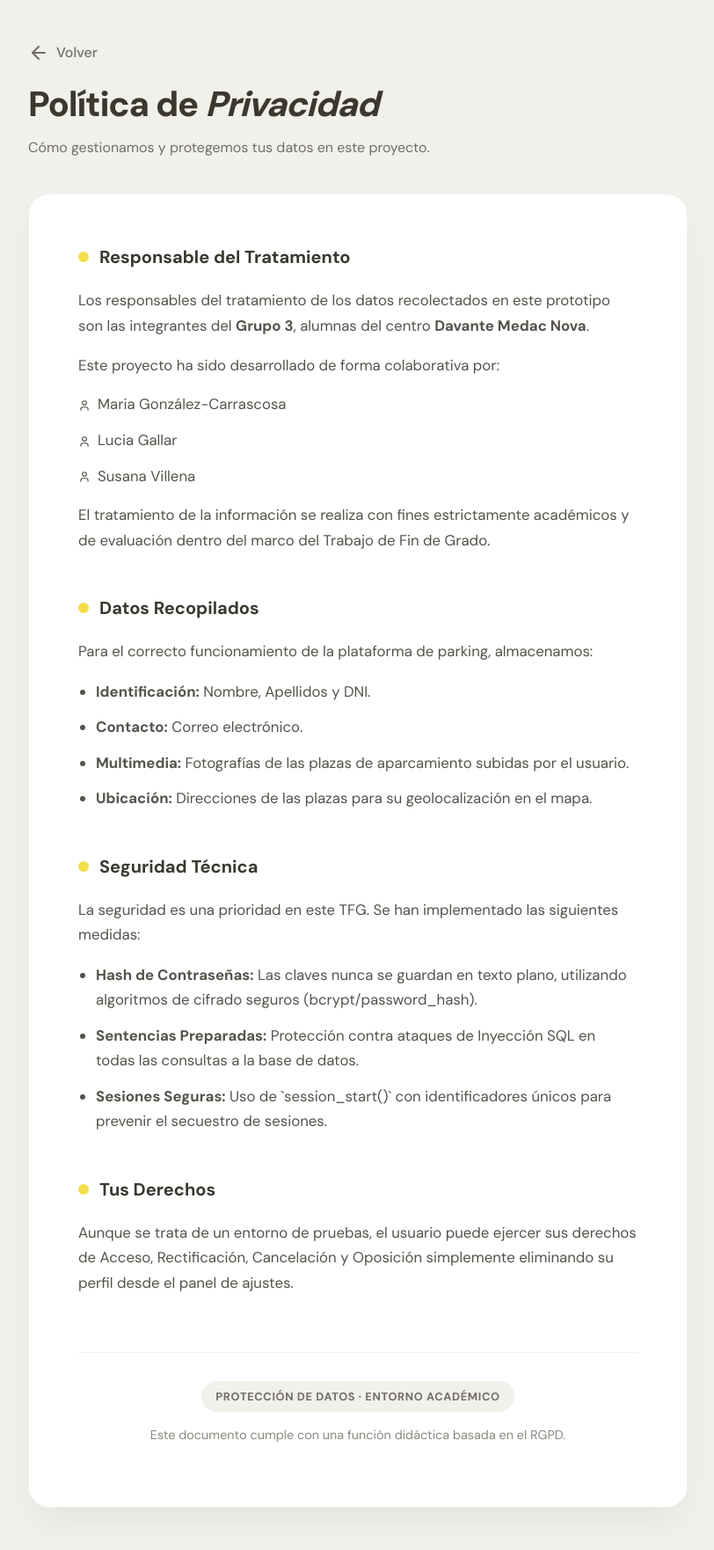
After one commit to luciagl03/Grupo3, a PHP site: page /zpot/backend/settings/privacidad.php in a window 1280 px wide. The commit adds this page. Shown: the whole page at 88% size, without its empty margins (233-1045 px from the left). Run offline with PHP 8.4, Linux system fonts and the light colour scheme.

Commit message:
Implementacion de Funcionalidad y Estilos apartado Soporte y Legal de los Ajustes

```diff
--- /dev/null
+++ b/zpot/backend/settings/privacidad.php
@@ -0,0 +1,106 @@
+<!DOCTYPE html>
+<html lang="es">
+<head>
+    <meta charset="UTF-8">
+    <meta name="viewport" content="width=device-width, initial-scale=1.0">
+    <title>Política de Privacidad - TFG</title>
+
+    <!-- Fuentes y Iconos -->
+    <link rel="preconnect" href="https://fonts.googleapis.com">
+    <link href="https://fonts.googleapis.com/css2?family=DM+Sans:wght@400;500;700;800&display=swap" rel="stylesheet">
+    <script src="https://unpkg.com/lucide@latest"></script>
+
+    <link rel="stylesheet" href="../app.css">
+    <link rel="stylesheet" href="../styles/legal.css">
+</head>
+<body class="legal-page">
+
+<div class="layout">
+    <div class="layout-container">
+
+        <header class="legal-header">
+            <a href="javascript:history.back()" class="back-link">
+                <i data-lucide="arrow-left"></i> Volver
+            </a>
+            <h1 class="headline">Política de <em>Privacidad</em></h1>
+            <p class="support">Cómo gestionamos y protegemos tus datos en este proyecto.</p>
+        </header>
+
+        <main class="card-legal">
+
+            <section class="legal-section">
+                <div class="section-header">
+                    <div class="feature-dot"></div>
+                    <h2>Responsable del Tratamiento</h2>
+                </div>
+                <div class="legal-content">
+                    <p>Los responsables del tratamiento de los datos recolectados en este prototipo son las integrantes del <strong>Grupo 3</strong>, alumnas del centro <strong> Davante Medac Nova</strong>.</p>
+                    <p>Este proyecto ha sido desarrollado de forma colaborativa por:</p>
+                    <ul style="list-style: none; padding-left: 0; margin-top: 0.5rem;">
+                        <li><i data-lucide="user" style="width:14px; vertical-align:middle; margin-right:8px;"></i>Maria González-Carrascosa </li>
+                        <li><i data-lucide="user" style="width:14px; vertical-align:middle; margin-right:8px;"></i>Lucia Gallar </li>
+                        <li><i data-lucide="user" style="width:14px; vertical-align:middle; margin-right:8px;"></i>Susana Villena </li>
+                        <!-- Añade o quita según seáis -->
+                    </ul>
+                    <p style="margin-top: 1rem;">El tratamiento de la información se realiza con fines estrictamente académicos y de evaluación dentro del marco del Trabajo de Fin de Grado.</p>
+                </div>
+            </section>
+
+            <section class="legal-section">
+                <div class="section-header">
+                    <div class="feature-dot"></div>
+                    <h2>Datos Recopilados</h2>
+                </div>
+                <div class="legal-content">
+                    <p>Para el correcto funcionamiento de la plataforma de parking, almacenamos:</p>
+                    <ul>
+                        <li><strong>Identificación:</strong> Nombre, Apellidos y DNI.</li>
+                        <li><strong>Contacto:</strong> Correo electrónico.</li>
+                        <li><strong>Multimedia:</strong> Fotografías de las plazas de aparcamiento subidas por el usuario.</li>
+                        <li><strong>Ubicación:</strong> Direcciones de las plazas para su geolocalización en el mapa.</li>
+                    </ul>
+                </div>
+            </section>
+
+            <section class="legal-section">
+                <div class="section-header">
+                    <div class="feature-dot"></div>
+                    <h2>Seguridad Técnica</h2>
+                </div>
+                <div class="legal-content">
+                    <p>La seguridad es una prioridad en este TFG. Se han implementado las siguientes medidas:</p>
+                    <ul>
+                        <li><strong>Hash de Contraseñas:</strong> Las claves nunca se guardan en texto plano, utilizando algoritmos de cifrado seguros (bcrypt/password_hash).</li>
+                        <li><strong>Sentencias Preparadas:</strong> Protección contra ataques de Inyección SQL en todas las consultas a la base de datos.</li>
+                        <li><strong>Sesiones Seguras:</strong> Uso de `session_start()` con identificadores únicos para prevenir el secuestro de sesiones.</li>
+                    </ul>
+                </div>
+            </section>
+
+            <section class="legal-section">
+                <div class="section-header">
+                    <div class="feature-dot"></div>
+                    <h2>Tus Derechos</h2>
+                </div>
+                <div class="legal-content">
+                    <p>Aunque se trata de un entorno de pruebas, el usuario puede ejercer sus derechos de Acceso, Rectificación, Cancelación y Oposición simplemente eliminando su perfil desde el panel de ajustes.</p>
+                </div>
+            </section>
+
+            <footer class="legal-footer">
+                <div class="university-tag">Protección de Datos · Entorno Académico</div>
+                <p style="margin-top: 1rem; font-size: 0.9rem; color: #8a8880;">
+                    Este documento cumple con una función didáctica basada en el RGPD.
+                </p>
+            </footer>
+        </main>
+
+    </div>
+</div>
+
+<script>
+    lucide.createIcons();
+</script>
+
+</body>
+</html>
--- /dev/null
+++ b/zpot/backend/styles/legal.css
@@ -0,0 +1,163 @@
+/* ============================================================
+   ESTILOS LEGALES
+   ============================================================ */
+
+:root {
+    --brand-yellow: #f4dd49;
+    --brand-dark:   #3a382f;
+    --brand-bg:     #f1f0ea;
+    --text-muted:   #706e66;
+    --border-color: #e0ddd7;
+    --radius:       14px;
+}
+
+body.legal-page {
+    background-color: var(--brand-bg);
+    margin: 0;
+    padding: 0;
+    font-family: 'DM Sans', -apple-system, sans-serif;
+    color: var(--brand-dark);
+    -webkit-font-smoothing: antialiased;
+}
+
+.layout {
+    width: 100%;
+    display: flex;
+    justify-content: center;
+    padding: 3rem 1.5rem;
+}
+
+.layout-container {
+    width: 100%;
+    max-width: 750px;
+}
+
+/* HEADER*/
+.legal-header {
+    margin-bottom: 2.5rem;
+}
+
+.back-link {
+    display: inline-flex;
+    align-items: center;
+    gap: 8px;
+    color: var(--text-muted);
+    text-decoration: none;
+    font-weight: 500;
+    margin-bottom: 1rem;
+    transition: 0.2s;
+}
+
+.back-link:hover {
+    color: var(--brand-dark);
+    transform: translateX(-4px);
+}
+
+.headline {
+    font-size: 2.5rem;
+    font-weight: 800;
+    letter-spacing: -0.03em;
+    color: var(--brand-dark);
+    margin: 0;
+}
+
+.support {
+    color: var(--text-muted);
+    font-size: 1rem;
+    margin-top: 0.5rem;
+}
+
+/* TARJETA DE CONTENIDO */
+.card-legal {
+    background: #ffffff;
+    border-radius: 24px;
+    padding: 3.5rem;
+    box-shadow: 0 20px 40px -10px rgba(58, 56, 47, 0.08);
+    border: 1px solid rgba(207, 204, 196, 0.3);
+}
+
+.legal-section {
+    margin-bottom: 3rem;
+}
+
+.legal-section:last-child {
+    margin-bottom: 0;
+}
+
+.section-header {
+    display: flex;
+    align-items: center;
+    gap: 12px;
+    margin-bottom: 1.25rem;
+}
+
+.feature-dot {
+    width: 12px;
+    height: 12px;
+    background: var(--brand-yellow);
+    border-radius: 50%;
+    flex-shrink: 0;
+}
+
+.section-header h2 {
+    font-size: 1.25rem;
+    font-weight: 700;
+    margin: 0;
+    color: var(--brand-dark);
+}
+
+.legal-content {
+    font-size: 1.05rem;
+    line-height: 1.7;
+    color: #55524a;
+}
+
+.legal-content p {
+    margin-bottom: 1rem;
+}
+
+.legal-content ul {
+    padding-left: 1.25rem;
+    margin-bottom: 1rem;
+}
+
+.legal-content li {
+    margin-bottom: 0.75rem;
+}
+
+/* FOOTER*/
+.legal-footer {
+    margin-top: 4rem;
+    padding-top: 2rem;
+    border-top: 1px solid var(--brand-bg);
+    text-align: center;
+}
+
+.university-tag {
+    display: inline-block;
+    background: var(--brand-bg);
+    padding: 0.5rem 1rem;
+    border-radius: 999px;
+    font-size: 0.8rem;
+    font-weight: 700;
+    color: var(--text-muted);
+    text-transform: uppercase;
+    letter-spacing: 0.05em;
+}
+
+/* RESPONSIVe */
+@media (max-width: 767px) {
+    .layout { padding: 0; }
+    body.legal-page { background-color: #fff; }
+
+    .legal-header { padding: 3rem 1.5rem 1rem; }
+
+    .card-legal {
+        border-radius: 0;
+        border: none;
+        padding: 1.5rem;
+        box-shadow: none;
+    }
+
+    .headline { font-size: 2rem; }
+}
```
Also changed, not shown: zpot/backend/settings/ajustes.php (+4 -4 lines), zpot/backend/settings/terminos.php (added, +93 -0 lines).
